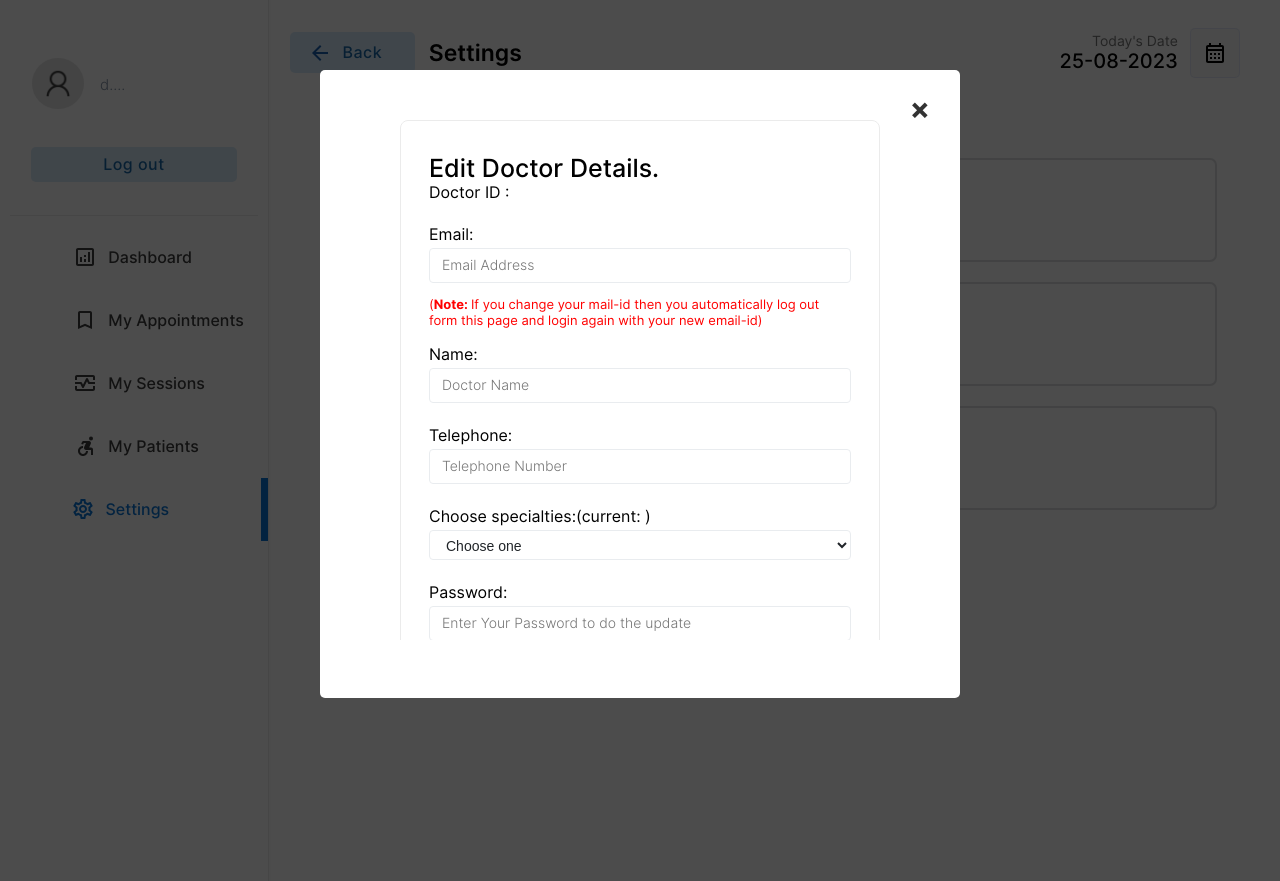
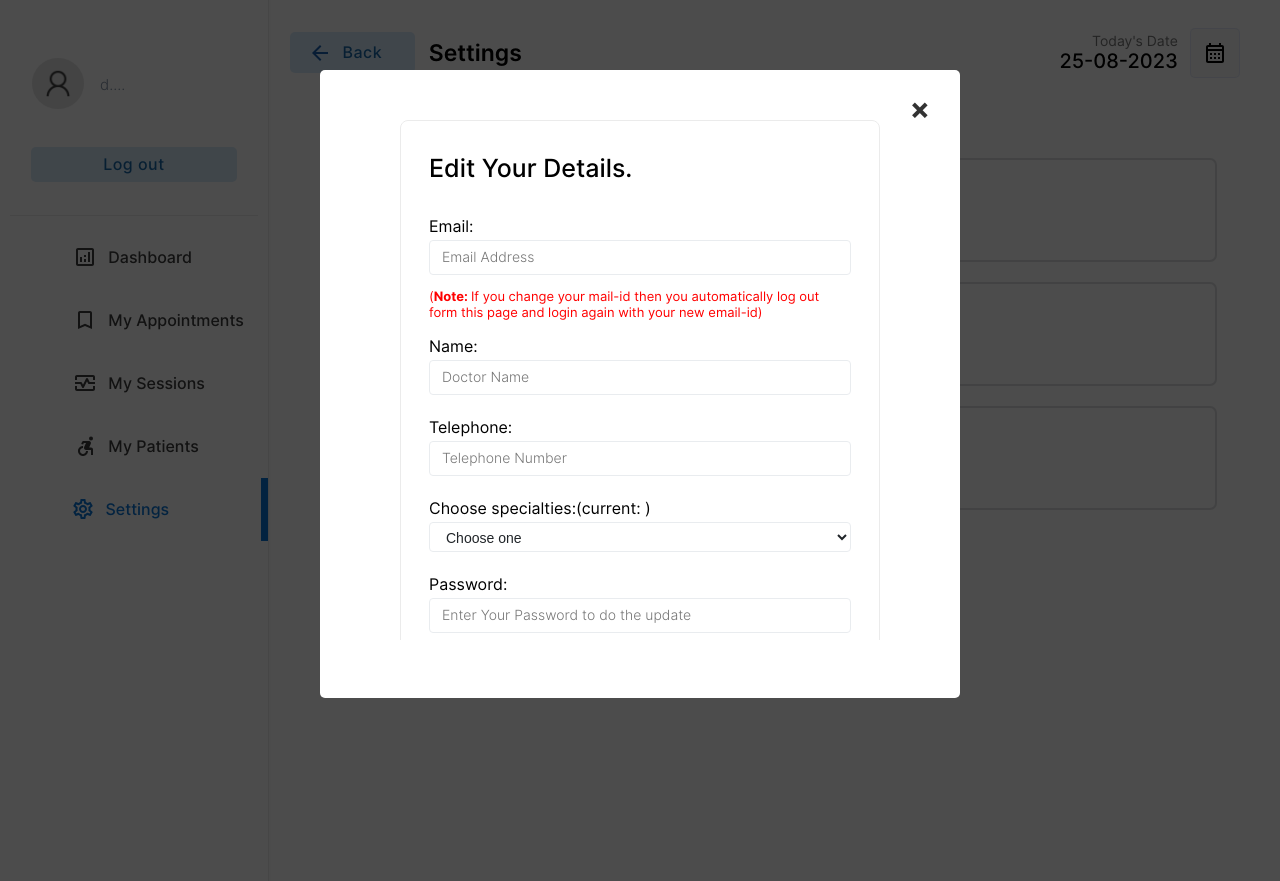
Before and after one commit to SubhamAkhuli/Doctor-s-appointment, a PHP site: page /doctor/settings.php?action=edit&error=3&id= in a window 1280 px wide. Run offline with PHP 8.4, Linux system fonts and the light colour scheme; a user stored in the database is signed in; data comes from the database, SQL or seed files in the repository; data that the repository does not hold is empty.

Commit message:
Update settings.php
Doctor id to show doctor remove and Change in Edit Doctor details to Edit  Your Details

```diff
--- a/doctor/settings.php
+++ b/doctor/settings.php
@@ -396,8 +396,7 @@
                                     </tr>
                                     <tr>
                                         <td>
-                                            <p style="padding: 0;margin: 0;text-align: left;font-size: 25px;font-weight: 500;">Edit Doctor Details.</p>
-                                        Doctor ID : '.$id.' <br><br>
+                                            <p style="padding: 0;margin: 0;text-align: left;font-size: 25px;font-weight: 500;">Edit Your Details. <br><br>
                                         </td>
                                     </tr>
                                     <tr>
```
